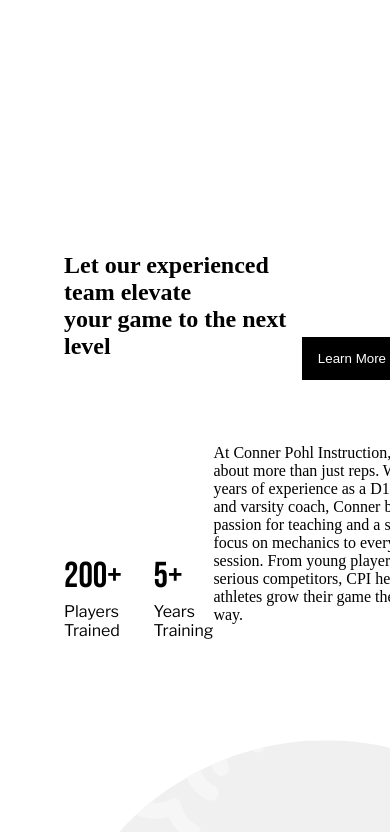
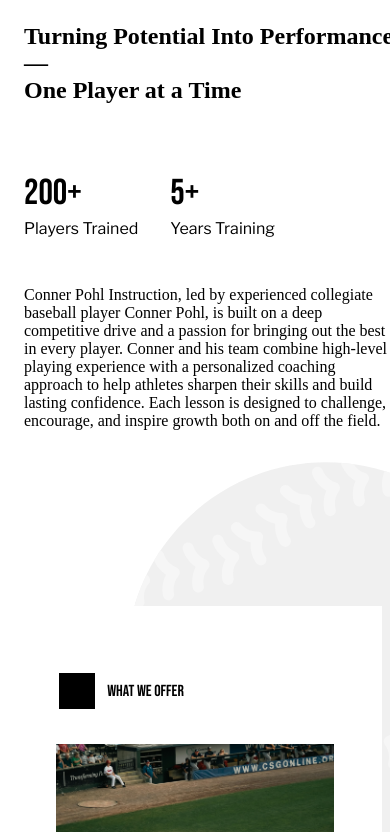
Before and after one commit to HaydenWestfall/conner-pohl-instruction, a React (Vite) app: page / in a window 390 px wide. Shown: the part 1156-1988 px from the top of the page. Built offline with nearby package versions, Linux system fonts and the light colour scheme; the HTML template or start-up script is replaced by a standard one.

Commit message:
Fixes some issues in mobile view that arose from desktop design.

```diff
--- a/src/pages/Home/HomePage.tsx
+++ b/src/pages/Home/HomePage.tsx
@@ -1,19 +1,31 @@
+import { useEffect, useState } from "react";
 import { ContactSection } from "../../shared/ContactSection/ContactSection";
 import { Footer } from "../../shared/Footer/Footer";
 import { About } from "./components/About/About";
 import { Hero } from "./components/Hero/Hero";
-import { Packages2 } from "./components/Packages2/Packages2";
 import { Testimonials } from "./components/Testimonials/Testimonials";
+import { MobilePackages } from "./components/Packages/MobilePackages";
+import { Packages } from "./components/Packages2/Packages";
 
 export const HomePage = () => {
+  const [isMobile, setIsMobile] = useState(window.innerWidth < 768);
   //   useTitle("AlgoReads | Your one stop shop for computer science learning");
+
+  useEffect(() => {
+    const handleResize = () => {
+      console.log("tracking");
+      setIsMobile(window.innerWidth < 1280);
+    };
+    window.addEventListener("resize", handleResize);
+    return () => window.removeEventListener("resize", handleResize);
+  }, []);
 
   return (
     <main>
       <div className="route-wrapper">
         <Hero />
         <About />
-        <Packages2 />
+        {isMobile ? <MobilePackages /> : <Packages />}
         <Testimonials />
         <ContactSection />
       </div>
--- a/src/pages/Home/components/About/About.scss
+++ b/src/pages/Home/components/About/About.scss
@@ -19,7 +19,6 @@
       align-items: flex-end;
 
       h2 {
-        margin-top: 1rem;
       }
     }
 
@@ -68,39 +67,49 @@
 }
 
 @media only screen and (max-width: 768px) {
+  .about-section {
+    height: unset;
+    gap: 3rem;
+    padding: 10rem 1rem;
+
     .about-wrapper {
-    height: 100vh;
-    width: 100%;
-    display: flex;
-    flex-direction: column;
-    justify-content: center;
-    gap: 2rem;
-    padding: 0.5rem;
+      height: fit-content;
+      justify-content: flex-start;
+      gap: 3rem;
+      padding: 0rem;
 
+      .about-header {
         h2 {
-      margin-top: 1rem;
         }
 
-    .stat-section {
-      display: flex;
+        button {
+          display: none;
+        }
+      }
+
+      .footer {
+        flex-direction: column;
+        align-items: flex-start;
         gap: 2rem;
 
+        .stat-section {
           .stat-wrapper {
-        display: flex;
-        flex-direction: column;
-        gap: 0.25rem;
-
             .stat {
-          font-family: "Bebas Neue", sans-serif;
-          font-size: 2.25rem;
             }
 
             .label {
-          font-family: "Libre Franklin", sans-serif;
-          font-family: 300;
-          font-size: var(--text-size-small-2);
             }
           }
         }
       }
     }
+
+    .baseball-accent {
+      bottom: -16rem;
+      right: -7rem;
+      height: 25rem;
+      width: 25rem;
+      transform: rotate(47deg);
+    }
+  }
+}
--- a/src/pages/Home/components/About/About.tsx
+++ b/src/pages/Home/components/About/About.tsx
@@ -11,8 +11,9 @@ export const About = () => {
         <div className="about-wrapper">
           <div className="about-header">
             <h2>
-              Let our experienced team elevate
-              <br /> your game to the next level
+              Turning Potential Into Performance —
+              <br />
+              One Player at a Time
             </h2>
             <CpiButton label="Learn More" onClick={() => window.alert("Test")} className="cpi-button dark" />
           </div>
@@ -30,9 +31,11 @@ export const About = () => {
             </div>
 
             <p>
-              At Conner Pohl Instruction, it’s about more than just reps. With years of experience as a D1 athlete and
-              varsity coach, Conner brings a passion for teaching and a sharp focus on mechanics to every session. From
-              young players to serious competitors, CPI helps athletes grow their game the right way.
+              Conner Pohl Instruction, led by experienced collegiate baseball player Conner Pohl, is built on a deep
+              competitive drive and a passion for bringing out the best in every player. Conner and his team combine
+              high-level playing experience with a personalized coaching approach to help athletes sharpen their skills
+              and build lasting confidence. Each lesson is designed to challenge, encourage, and inspire growth both on
+              and off the field.
             </p>
           </div>
         </div>
--- a/src/pages/Home/components/Hero/Hero.scss
+++ b/src/pages/Home/components/Hero/Hero.scss
@@ -139,6 +139,18 @@
         gap: 0.5rem;
         justify-content: center;
 
+        #book-now {
+          display: unset;
+        }
+
+        #contact {
+          display: unset;
+        }
+
+        #schedule-session {
+          display: none;
+        }
+
         button {
           position: relative;
           left: 0;
--- a/src/pages/Home/components/Packages/Packages.tsx
+++ b/src/pages/Home/components/Packages/MobilePackages.tsx
@@ -1,10 +1,10 @@
 import { CpiTag } from "../../../../components/cpiTag/CpiTag";
-import "./Packages.scss";
+import "./MobilePackages.scss";
 import HittingImage from "../../../../assets/images/hitting.png";
 import PitchingImage from "../../../../assets/images/pitching.png";
 import FiledingImage from "../../../../assets/images/stealing.png";
 
-export const Packages = () => {
+export const MobilePackages = () => {
   return (
     <>
       <div className="packages-wrapper">
--- a/src/pages/Home/components/Packages2/Packages2.tsx
+++ b/src/pages/Home/components/Packages2/Packages.tsx
@@ -1,6 +1,6 @@
 import { useEffect, useRef } from "react";
 import { CpiTag } from "../../../../components/cpiTag/CpiTag";
-import "./Packages2.scss";
+import "./Packages.scss";
 import HittingImage from "../../../../assets/images/hitting.png";
 import PitchingImage from "../../../../assets/images/pitching.png";
 import FiledingImage from "../../../../assets/images/stealing.png";
@@ -10,7 +10,7 @@ import { ScrollTrigger } from "gsap/ScrollTrigger";
 
 gsap.registerPlugin(ScrollTrigger);
 
-export const Packages2 = () => {
+export const Packages = () => {
   const packageImages = [HittingImage, PitchingImage, FiledingImage];
   const packageDescriptions = [
     "Explore our range of training packages, designed to elevate skills through expert coaching and personalized programs.",
```
Also changed, not shown: src/pages/Home/components/Packages/MobilePackages.scss (renamed from src/pages/Home/components/Packages/Packages.scss), src/pages/Home/components/Packages2/Packages.scss (renamed from src/pages/Home/components/Packages2/Packages2.scss). Lines whose indentation alone changed are shown as unchanged.
